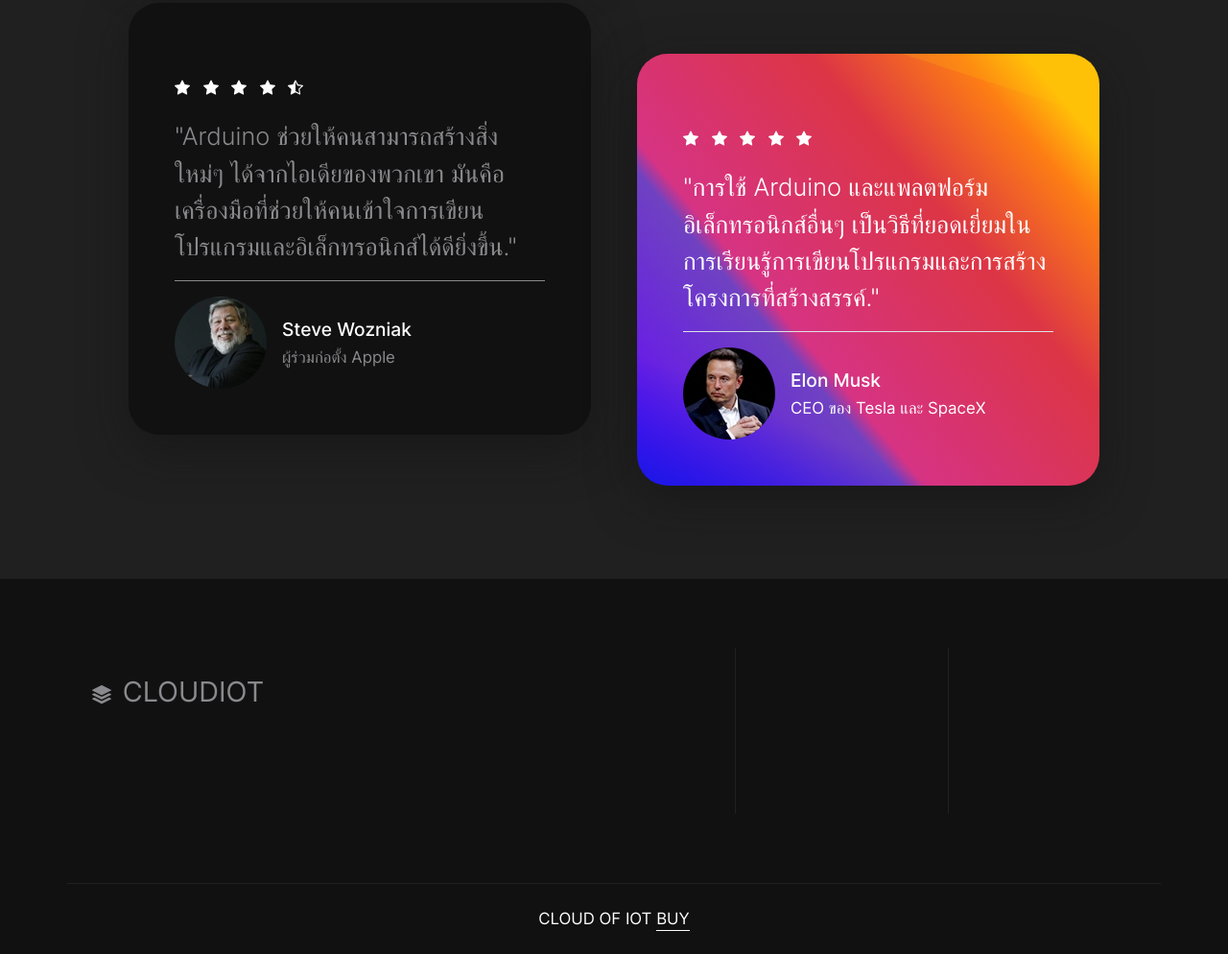
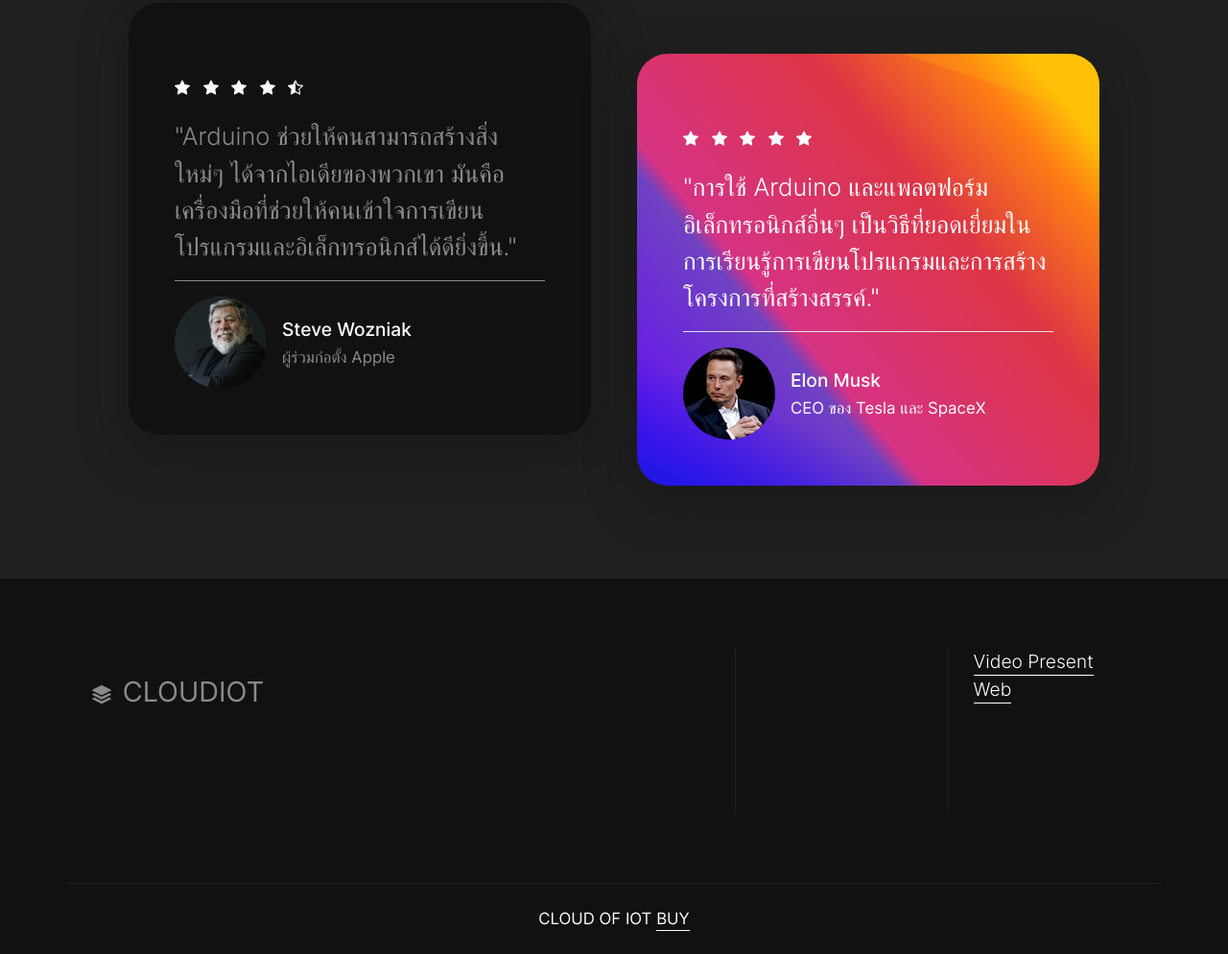
Before and after one commit to CLOUDIOT888/CLOUDIOT888.github.io, a plain HTML site: page index.html in a window 1280 px wide. Shown: the part 7906-8900 px from the top of the page at 96% size. Drawn offline with Linux system fonts and the light colour scheme.

Commit message:
Update index.html

```diff
--- a/index.html
+++ b/index.html
@@ -496,10 +496,10 @@
                 <span class="h6"></span>
                 <ul class="nav flex-column">
                   <li class="nav-item">
-                    <a href="#" class="link-fancy link-fancy-light"> </a>
+                    <a href="https://youtu.be/8TQG2GDvjEI" class="link-fancy link-fancy-light">Video Present</a>
                   </li>
                   <li class="nav-item">
-                    <a href="#" class="link-fancy link-fancy-light"></a>
+                    <a href="https://www.canva.com/design/DAGT4nNws1Y/RkjbhUWV9fqH7RL3AFmgjg/view?utm_content=DAGT4nNws1Y&utm_campaign=designshare&utm_medium=link&utm_source=editor" class="link-fancy link-fancy-light">Web</a>
                   </li>
 
                   <li class="nav-item">
```
